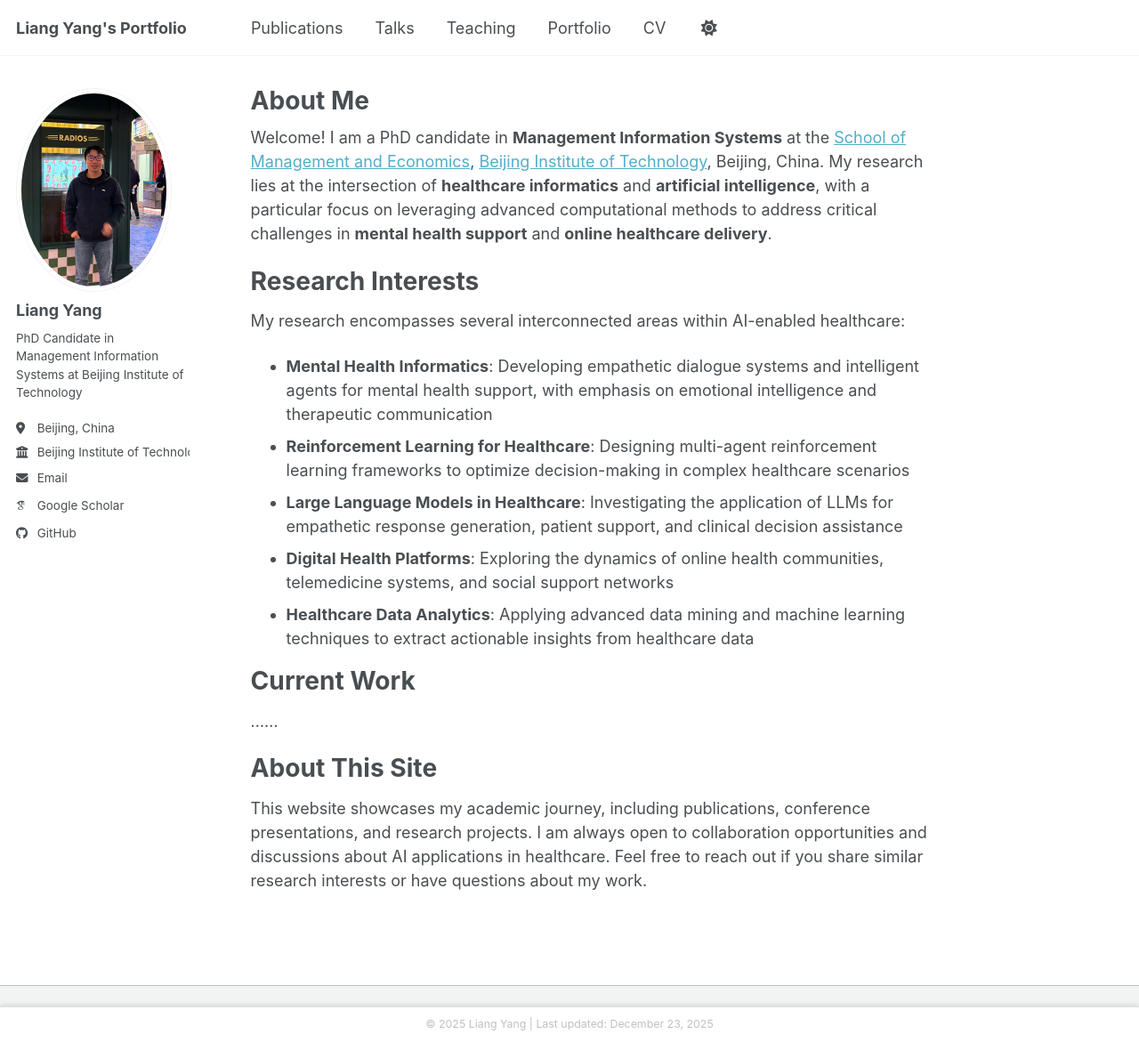
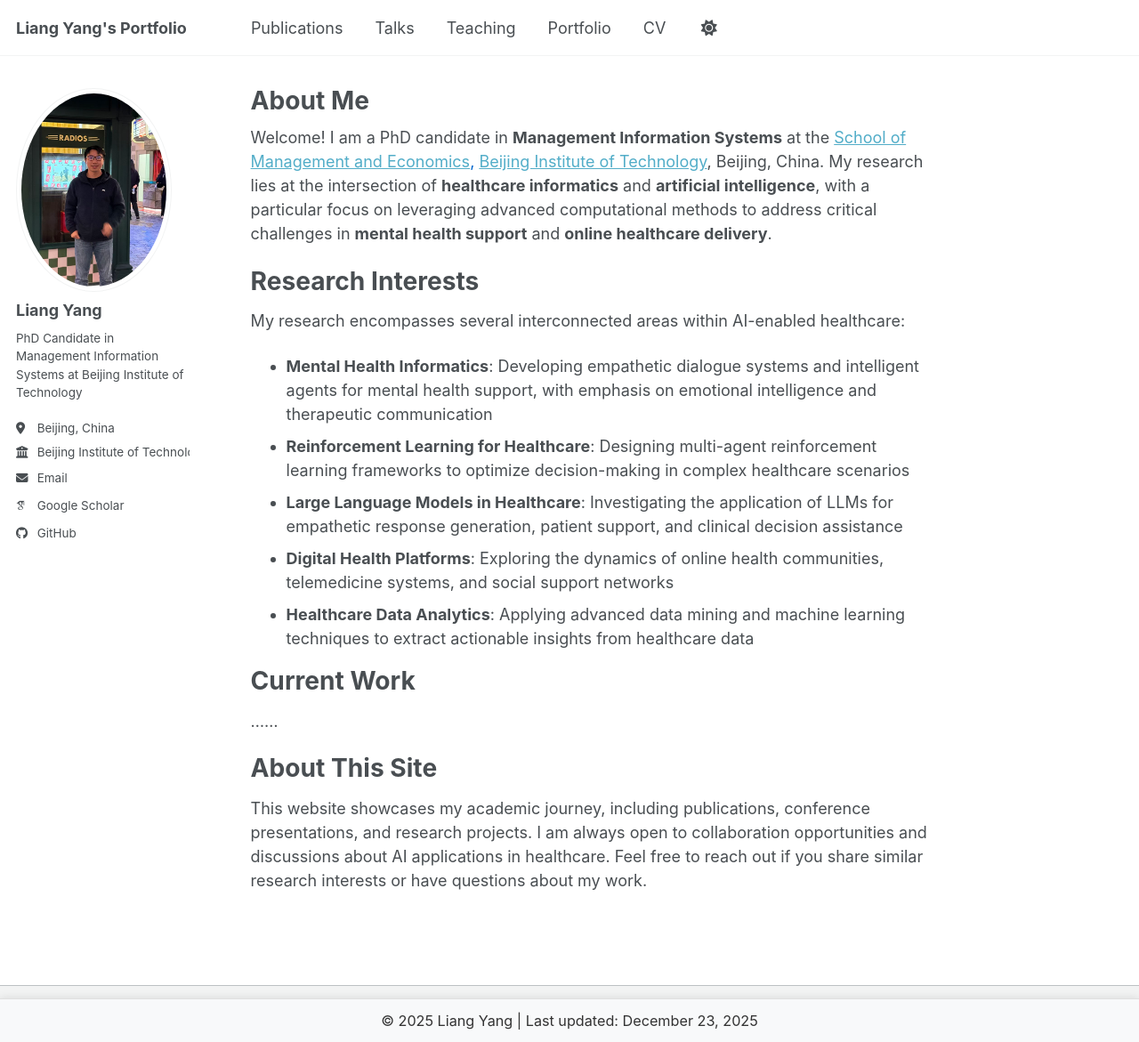
Before and after one commit to Groot-yang/Groot-yang.github.io, a Jekyll site: the page built from _pages/about.md, in a window 1280 px wide and 1171 px high. Shown: the whole window at 89% size. Built offline with Jekyll 4.4.1, drawn with Linux system fonts in a browser that asks for light colours; some web fonts are replaced; a script bundle is joined from its source files by our own code; library files that are not in the unit come from our copies.

Commit message:
update footer

```diff
--- a/_includes/footer.html
+++ b/_includes/footer.html
@@ -1,5 +1,5 @@
 {% include base_path %}
 
-<div class="page__footer-copyright" style="position: fixed; bottom: 0; left: 0; width: 100%; background-color: #fff; border-top: 1px solid #e0e0e0; padding: 10px 0; text-align: center; z-index: 1000; box-shadow: 0 -2px 5px rgba(0,0,0,0.1);">
+<div class="page__footer-copyright" style="position: fixed; bottom: 0; left: 0; width: 100%; background-color: var(--background-color, #f8f9fa); color: var(--text-color, #333); border-top: 1px solid var(--border-color, #e0e0e0); padding: 12px 0; text-align: center; z-index: 1000; box-shadow: 0 -2px 8px rgba(0,0,0,0.08); font-size: 0.9em;">
   &copy; {{ site.time | date: '%Y' }} {{ site.name | default: site.title }} | Last updated: {{ "now" | date: '%B %d, %Y' }}
 </div>
```
